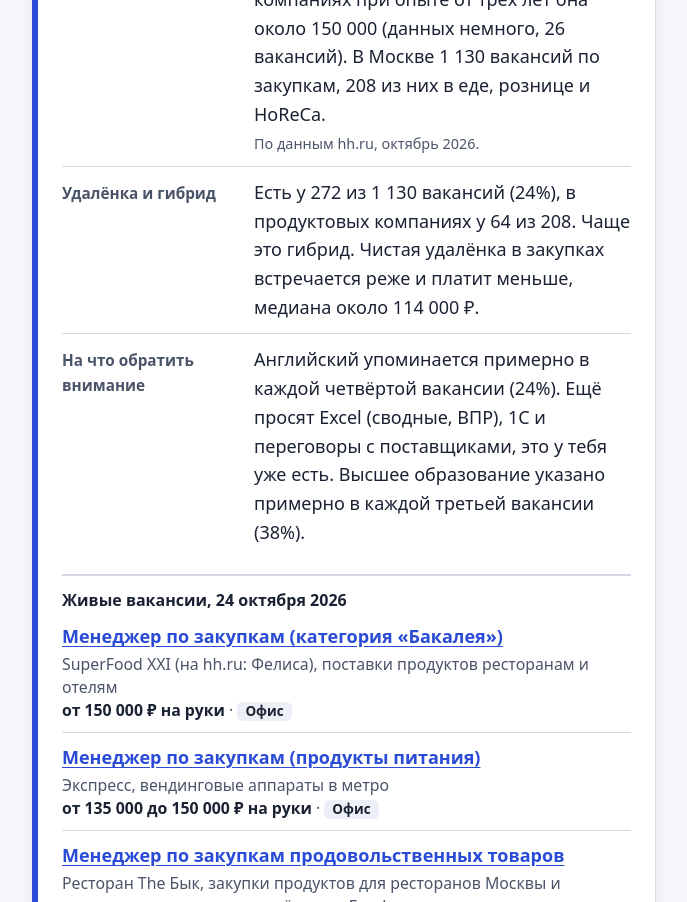
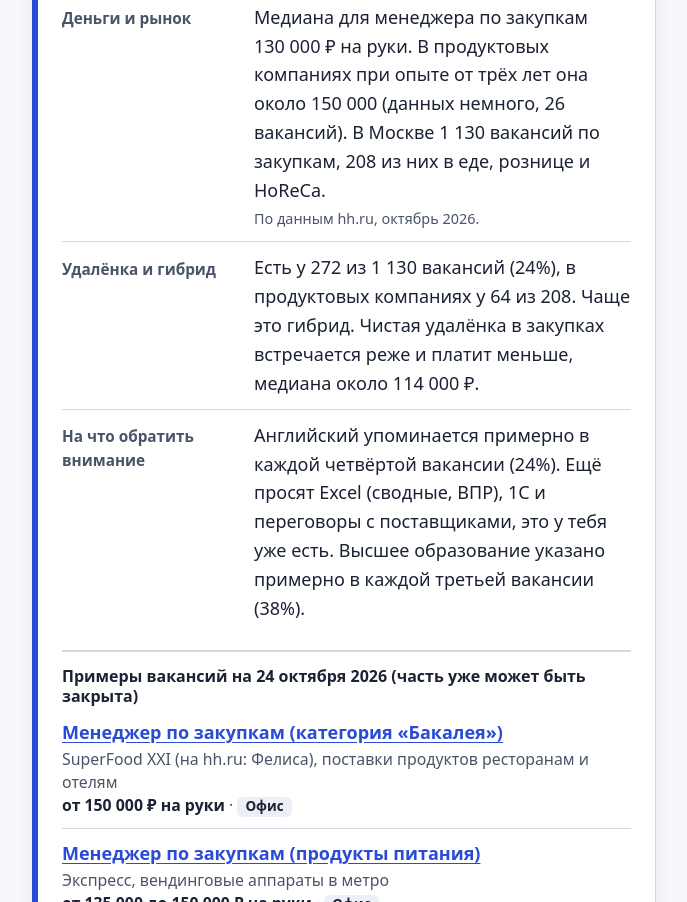
Before and after one commit to yudaevzh/kurs, a plain HTML site: page karta/index.html in a window 1280 px wide. Shown: the part 1898-2800 px from the top of the page, without its empty margins (296-983 px from the left). Drawn offline with Linux system fonts and the light colour scheme.

Commit message:
Карта: правки по отзыву

```diff
--- a/karta/index.html
+++ b/karta/index.html
@@ -139,6 +139,7 @@ footer p { margin-bottom: .5em; }
   <p class="eyebrow">Карта возможностей</p>
   <h1>Куда можно пойти с твоим опытом</h1>
   <p class="lead">Ты больше пяти лет закупала импортные продукты, у тебя более 8&nbsp;000 позиций, и ты работала с маркировкой и 1С. Такой набор нужен сразу в нескольких видах работы, и ниже шесть из них, от основного к запасным, с живыми вакансиями в Москве на 24 октября 2026. Цифры взяты с hh.ru: это то, что работодатели публикуют сейчас, а не чьё-то мнение.</p>
+  <p class="lead">Эту страницу собрал твой сын. Свежие вакансии каждое утро приходят в бот, здесь только общая картина.</p>
 
   <ul class="stats">
     <li class="stat"><b>1&nbsp;676</b><span>закупочных вакансий в Москве</span></li>
@@ -178,7 +179,7 @@ footer p { margin-bottom: .5em; }
       <div><dt>Удалёнка и гибрид</dt><dd>Есть у 272 из 1&nbsp;130 вакансий (24%), в продуктовых компаниях у 64 из 208. Чаще это гибрид. Чистая удалёнка в закупках встречается реже и платит меньше, медиана около 114&nbsp;000&nbsp;₽.</dd></div>
       <div><dt>На что обратить внимание</dt><dd>Английский упоминается примерно в каждой четвёртой вакансии (24%). Ещё просят Excel (сводные, ВПР), 1С и переговоры с поставщиками, это у тебя уже есть. Высшее образование указано примерно в каждой третьей вакансии (38%).</dd></div>
     </dl>
-    <h4 class="vac-title">Живые вакансии, 24 октября 2026</h4>
+    <h4 class="vac-title">Примеры вакансий на 24 октября 2026 (часть уже может быть закрыта)</h4>
     <ul class="vac">
       <li><a class="v" href="https://hh.ru/vacancy/137961171" target="_blank" rel="noopener noreferrer nofollow">Менеджер по закупкам (категория «Бакалея»)</a>
         <div class="meta">SuperFood XXI (на hh.ru: Фелиса), поставки продуктов ресторанам и отелям<br><b>от 150&nbsp;000&nbsp;₽ на руки</b> · <span class="fmt">Офис</span></div></li>
@@ -200,7 +201,7 @@ footer p { margin-bottom: .5em; }
       <div><dt>Удалёнка и гибрид</dt><dd>Самый гибкий вариант среди закупок: гибрид или удалёнка у 102 из 257 вакансий (39%). Обычно это два или три дня в офисе.</dd></div>
       <div><dt>На что обратить внимание</dt><dd>Спросят про маржу, ценообразование и промо-акции: ценообразование и маржа упоминаются в 68% описаний категорийных менеджеров. Если ты считала наценку или участвовала в акциях, напиши об этом в резюме. Курс не обязателен.</dd></div>
     </dl>
-    <h4 class="vac-title">Живые вакансии, 24 октября 2026</h4>
+    <h4 class="vac-title">Примеры вакансий на 24 октября 2026 (часть уже может быть закрыта)</h4>
     <ul class="vac">
       <li><a class="v" href="https://hh.ru/vacancy/138797250" target="_blank" rel="noopener noreferrer nofollow">Категорийный менеджер (торты, пирожные)</a>
         <div class="meta">Ашан Ритейл Россия<br><b>от 130&nbsp;000&nbsp;₽ до вычета налога, примерно 113&nbsp;000 на руки</b> · <span class="fmt flex">Гибрид после испытательного срока</span></div></li>
@@ -222,7 +223,7 @@ footer p { margin-bottom: .5em; }
       <div><dt>Удалёнка и гибрид</dt><dd>Редко. По импорту и ВЭД в целом гибрид или удалёнка у 29% вакансий, но у импортёров продуктов в найденных примерах почти везде офис.</dd></div>
       <div><dt>На что обратить внимание</dt><dd>Английский: у импортёров его просят почти всегда, в примерах ниже письменный от уровня Intermediate до B2. Ещё спросят про договоры поставки, Инкотермс и ВЭД. Если ты работала напрямую с иностранными поставщиками, напиши об этом, это сильный аргумент.</dd></div>
     </dl>
-    <h4 class="vac-title">Живые вакансии, 24 октября 2026</h4>
+    <h4 class="vac-title">Примеры вакансий на 24 октября 2026 (часть уже может быть закрыта)</h4>
     <ul class="vac">
       <li><a class="v" href="https://hh.ru/vacancy/138703235" target="_blank" rel="noopener noreferrer nofollow">Менеджер по закупкам</a>
         <div class="meta">Чайнафуд Групп, магазины азиатских товаров из Китая, Кореи и Вьетнама; просят опыт от трёх лет, ассортиментную матрицу и контроль сроков годности<br><b>зарплата не указана</b> · <span class="fmt">Офис</span></div></li>
@@ -244,7 +245,7 @@ footer p { margin-bottom: .5em; }
       <div><dt>Удалёнка и гибрид</dt><dd>Есть у каждой третьей вакансии: 39 из 119 (33%). Для сравнения, у оператора 1С это 5,5%.</dd></div>
       <div><dt>На что обратить внимание</dt><dd>Чаще просят опыт от одного до трёх лет (около 60% вакансий), работу с ЭДО (СБИС, Диадок, Контур) и знание конкретных групп товаров, у каждой свои правила. Часть удалённых вакансий оформляют по договору с самозанятым, это стоит уточнить до отклика.</dd></div>
     </dl>
-    <h4 class="vac-title">Живые вакансии, 24 октября 2026</h4>
+    <h4 class="vac-title">Примеры вакансий на 24 октября 2026 (часть уже может быть закрыта)</h4>
     <ul class="vac">
       <li><a class="v" href="https://hh.ru/vacancy/138043994" target="_blank" rel="noopener noreferrer nofollow">Ведущий специалист отдела маркировки «Честный знак»</a>
         <div class="meta">Фудс Импорт, поставщик продуктов из Европы и Азии (кондитерские изделия)<br><b>от 120&nbsp;000&nbsp;₽ на руки</b> · <span class="fmt">Офис</span></div></li>
@@ -264,9 +265,9 @@ footer p { margin-bottom: .5em; }
       <div><dt>Почему подходит тебе</dt><dd>Ты вела ввод и учёт в 1С:УТ, работала со складом и приёмкой и обучала операторов. Из всех смежных ролей эта самая близкая к твоему опыту.</dd></div>
       <div><dt>Деньги и рынок</dt><dd>Медиана 85&nbsp;000&nbsp;₽ на руки (69 вакансий с зарплатой), это заметно меньше, чем в закупках. 100&nbsp;000 и больше платят там, где к 1С добавлены склад, ЭДО, маркировка или закупки. В Москве 181 вакансия.<span class="src">По данным hh.ru, октябрь 2026.</span></dd></div>
       <div><dt>Удалёнка и гибрид</dt><dd>Почти нет: у 10 из 181 вакансии (5,5%). Удалённая работа с 1С по России платит около 59&nbsp;000&nbsp;₽, поэтому для этой роли разумнее рассчитывать на офис.</dd></div>
-      <div><dt>На что обратить внимание</dt><dd>1С учится распознавать документы сама, поэтому чисто «вводящих» мест со временем станет меньше. Надёжнее выбирать роли, где к 1С добавлены маркировка, ЭДО, склад или закупки.</dd></div>
+      <div><dt>На что обратить внимание</dt><dd>Надёжнее выбирать места, где к 1С добавлены маркировка, ЭДО, склад или закупки: такие роли и платят больше.</dd></div>
     </dl>
-    <h4 class="vac-title">Живые вакансии, 24 октября 2026</h4>
+    <h4 class="vac-title">Примеры вакансий на 24 октября 2026 (часть уже может быть закрыта)</h4>
     <ul class="vac">
       <li><a class="v" href="https://hh.ru/vacancy/138701646" target="_blank" rel="noopener noreferrer nofollow">Оператор 1С</a>
         <div class="meta">Фелиса (SuperFood XXI), поставки продуктов ресторанам; опыт не обязателен<br><b>от 90&nbsp;000&nbsp;₽ на руки</b> · <span class="fmt">Офис</span></div></li>
@@ -288,7 +289,7 @@ footer p { margin-bottom: .5em; }
       <div><dt>Удалёнка и гибрид</dt><dd>Редко: у 34 из 304 вакансий (11%). В найденных примерах для общепита везде офис.</dd></div>
       <div><dt>На что обратить внимание</dt><dd>Ищи по словам «ресторан», «общепит», «пищевое производство», «HoReCa», иначе поиск покажет стройку. В вакансии ресторана Цын Фын прямо просят работу в Меркурии и ЕГАИС, это у тебя есть.</dd></div>
     </dl>
-    <h4 class="vac-title">Живые вакансии, 24 октября 2026</h4>
+    <h4 class="vac-title">Примеры вакансий на 24 октября 2026 (часть уже может быть закрыта)</h4>
     <ul class="vac">
       <li><a class="v" href="https://hh.ru/vacancy/138179261" target="_blank" rel="noopener noreferrer nofollow">Менеджер по закупкам и снабжению / Закупщик</a>
         <div class="meta">Цын Фын, ресторан у метро Цветной бульвар; в требованиях Меркурий, ЕГАИС, Честный знак<br><b>от 110&nbsp;000&nbsp;₽ на руки</b> · <span class="fmt">Офис</span></div></li>
@@ -339,7 +340,7 @@ footer p { margin-bottom: .5em; }
 </section>
 
 <section aria-labelledby="no-h">
-  <h2 id="no-h">Почему отказы — это не про тебя</h2>
+  <h2 id="no-h">Почему сейчас много отказов у всех</h2>
   <div class="calm">
     <p>В 2026 году на одну офисную вакансию приходится от 20 до 30 резюме, а при опыте больше десяти лет в среднем около 23 откликов на место против примерно 10 при опыте от трёх до пяти лет. Поиск работы после 50 обычно занимает от трёх до пяти месяцев, а ты ищешь около одного.</p>
     <p>Среди 1&nbsp;545 описаний закупочных вакансий в Москве прямых ограничений по возрасту не нашлось, поэтому часть отказов объясняется просто конкуренцией, а не тобой и не твоим опытом.</p>
```
